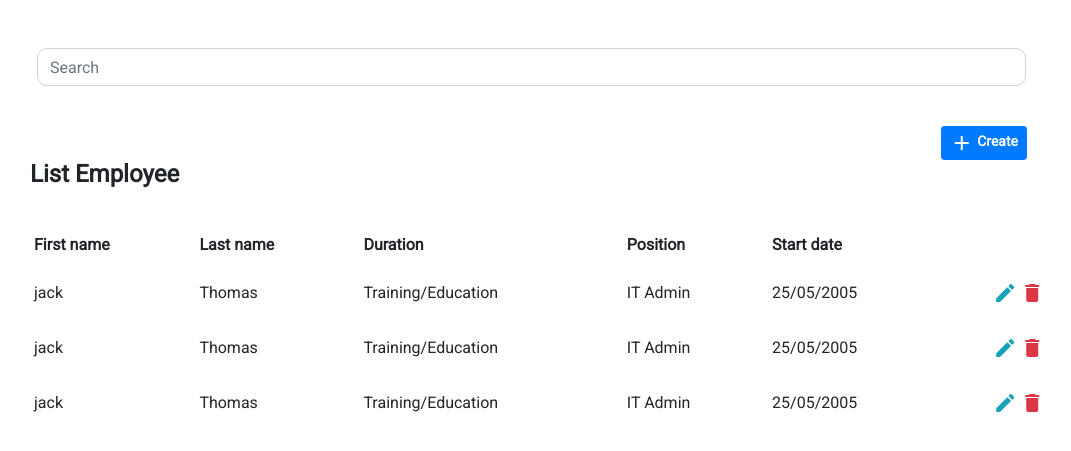
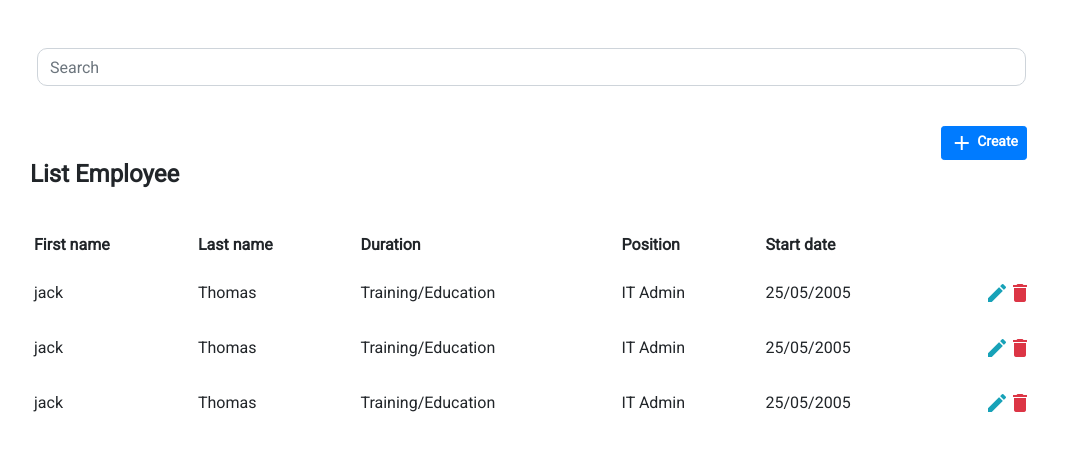
Before and after one commit to pnc-virtual-company/2020-G7-LMS, a CodeIgniter 4 app: template app/Views/employees/index.php in a window 1280 px wide. Shown: the part 66-517 px from the top of the page, without its empty margins (63-1134 px from the left). Run offline with PHP 8.4 and a stand-in for CodeIgniter, Linux system fonts and the light colour scheme; the template is opened without the code that fills it, so the values that code supplies are empty; some libraries are stand-ins or nearby versions.

Commit message:
#8 update  style icon edit and delete employee

```diff
--- a/app/Views/employees/index.php
+++ b/app/Views/employees/index.php
@@ -41,8 +41,8 @@
                 <td>25/05/2005</td>
                 <!-- Icon delete and edit -->
 				<td>
-					<a href="" data-toggle="modal" data-target="#updateEmployee"><i class="material-icons text-info" data-toggle="tooltip" title="Edit Employee!" data-placement="left">edit</i></a>
-					<a href="" data-toggle="tooltip" title="Delete Employee!" data-placement="right" class="delete" onclick="return confirm('Are you sure you want to delete this Empoyee?');"><i class="material-icons text-danger" style="margin-left:-6px;">delete</i></a>
+					<a href="" data-toggle="modal" data-target="#updateEmployee" class="icon-edit"><i class="material-icons text-info" data-toggle="tooltip" title="Edit Employee!" data-placement="left">edit</i></a>
+					<a href="" data-toggle="tooltip" title="Delete Employee!" data-placement="right" class="delete icon" onclick="return confirm('Are you sure you want to delete this Empoyee?');"><i class="material-icons text-danger" >delete</i></a>
 				</td>
             </tr>
 
@@ -53,8 +53,8 @@
                 <td>IT Admin</td>
                 <td>25/05/2005</td>
 				<td>
-                    <a href="" data-toggle="modal" data-target="#updateEmployee"><i class="material-icons text-info" data-toggle="tooltip" title="Edit Employee!" data-placement="left">edit</i></a>
-					<a href="" data-toggle="tooltip" title="Delete Employee!" data-placement="right" class="delete" onclick="return confirm('Are you sure you want to delete this Empoyee?');"><i class="material-icons text-danger" style="margin-left:-6px;">delete</i></a>
+                    <a href="" data-toggle="modal" data-target="#updateEmployee" class="icon-edit"><i class="material-icons text-info" data-toggle="tooltip" title="Edit Employee!" data-placement="left">edit</i></a>
+					<a href="" data-toggle="tooltip" title="Delete Employee!" data-placement="right" class="delete icon" onclick="return confirm('Are you sure you want to delete this Empoyee?');"><i class="material-icons text-danger" >delete</i></a>
 				</td>
             </tr>
 
@@ -65,8 +65,8 @@
                 <td>IT Admin</td>
                 <td>25/05/2005</td>
 				<td>
-                    <a href="" data-toggle="modal" data-target="#updateEmployee"><i class="material-icons text-info" data-toggle="tooltip" title="Edit Employee!" data-placement="left">edit</i></a>
-					<a href="" data-toggle="tooltip" title="Delete Employee!" data-placement="right" class="delete" onclick="return confirm('Are you sure you want to delete this Empoyee?');"><i class="material-icons text-danger" style="margin-left:-6px;">delete</i></a>
+                    <a href="" data-toggle="modal" data-target="#updateEmployee" class="icon-edit"><i class="material-icons text-info" data-toggle="tooltip" title="Edit Employee!" data-placement="left">edit</i></a>
+					<a href="" data-toggle="tooltip" title="Delete Employee!" data-placement="right" class="delete icon" onclick="return confirm('Are you sure you want to delete this Empoyee?');"><i class="material-icons text-danger">delete</i></a>
 				</td>
 			</tr>
 
--- a/public/css/custom.css
+++ b/public/css/custom.css
@@ -118,3 +118,9 @@ a{
   margin-left:220px;
   display: flex;
 }
+.icon{
+  margin-right:10px;
+}
+.icon-edit{
+  margin-right: -10px;
+}
```
